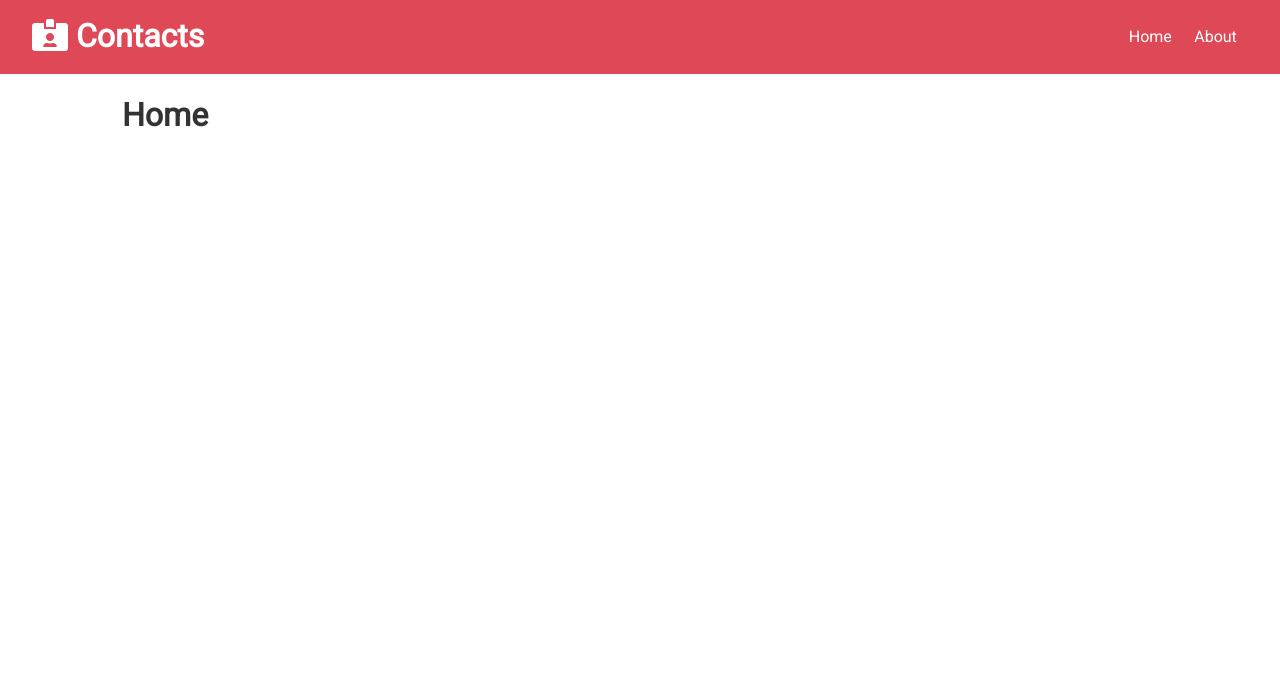
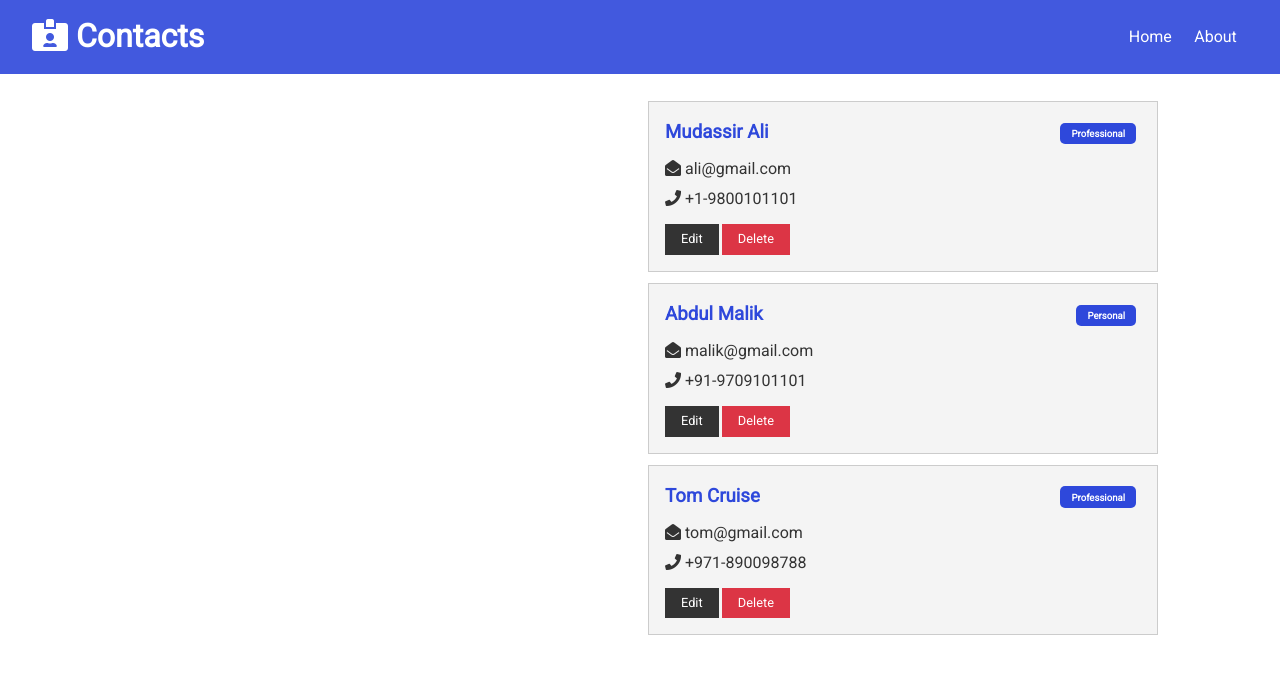
Before and after one commit to alimudassir/contacts, a React (Create React App) app in the folder client/: page / in a window 1280 px wide. Shown: the top 674 px of the page. Built offline with nearby package versions, Linux system fonts and the light colour scheme; the HTML template or start-up script is replaced by a standard one.

Commit message:
Contacts and ContactItem components

```diff
--- a/client/src/App.css
+++ b/client/src/App.css
@@ -2,7 +2,7 @@
 
 /* Global Styles */
 :root {
-  --primary-color: #dc3545;
+  --primary-color: #2e48db;
   --dark-color: #333333;
   --light-color: #f4f4f4;
   --danger-color: #dc3545;
@@ -228,7 +228,7 @@
 
 .badge {
   display: inline-block;
-  font-size: 0.8rem;
+  font-size: 0.6rem;
   padding: 0.2rem 0.7rem;
   text-align: center;
   margin: 0.3rem;
--- /dev/null
+++ b/client/src/components/contacts/ContactItem.js
@@ -0,0 +1,34 @@
+import React, { Fragment } from "react";
+import PropTypes from "prop-types";
+
+const ContactItem = ({ contact }) => {
+  const { id, name, email, phone, type } = contact;
+
+  return (
+    <Fragment>
+      <div className="card bg-light">
+        <h3 className="text-primary text-left">
+          {name} <span style={{float:'right'}} className={"badge badge-primary"}>{type}</span>
+        </h3>
+        <ul className="list">
+          {email && (<li>
+            <i className="fas fa-envelope-open"></i> {email}
+          </li>)}
+          {phone && (<li>
+            <i className="fas fa-phone"></i> {phone}
+          </li>)}
+        </ul>
+        <button className="btn btn-dark btn-sm">Edit</button>
+        <button className="btn btn-danger btn-sm">Delete</button>
+      </div>
+    </Fragment>
+  );
+};
+
+ContactItem.prototypes = {
+  contact : PropTypes.object.isRequired
+}
+
+export default ContactItem;
+
+/*(type === "Professional" ? "badge-success" : "badge-primary")*/
--- /dev/null
+++ b/client/src/components/contacts/Contacts.js
@@ -0,0 +1,32 @@
+import React, {Fragment, useContext } from 'react';
+import ContactItem from './ContactItem';
+import ContactContext from '../../context/contact/contactContext';
+
+
+const Contacts = () => {
+  const contactContext = useContext(ContactContext);
+  const contacts = contactContext.contacts;
+  const firstContact = contacts[0];
+  const secondContact = contacts[1];
+  const thirdContact = contacts[2];
+
+  return (
+    <Fragment>
+      {
+        contacts.map(currentContact => (
+          <ContactItem key={currentContact.id} contact={currentContact} />
+        ))
+      }
+    </Fragment>
+  )
+}
+
+export default Contacts;
+
+/*{contacts.forEach(contact => {
+  <ContactItem key={contact.id} contact={contact} />
+})}
+
+<ContactItem key={firstContact.id} contact={firstContact} />
+      <ContactItem key={secondContact.id} contact={secondContact} />
+      <ContactItem key={thirdContact.id} contact={thirdContact} />*/
--- a/client/src/components/layout/Navbar.js
+++ b/client/src/components/layout/Navbar.js
@@ -4,7 +4,7 @@
 
 const Navbar = ({ title, icon }) => {
   return (
-    <div class="navbar bg-primary">
+    <div className="navbar bg-primary">
       <h1>
         <i className={icon} /> {title}
       </h1>
--- a/client/src/components/pages/Home.js
+++ b/client/src/components/pages/Home.js
@@ -1,11 +1,15 @@
-import React from 'react'
+import React from "react";
+import Contacts from "../contacts/Contacts";
 
 const Home = () => {
   return (
-    <div>
-      <h1>Home</h1>
+    <div className="grid-2">
+      <div>{/* Contact Form*/}</div>
+      <div>
+        <Contacts />
+      </div>
     </div>
-  )
-}
+  );
+};
 
-export default Home
+export default Home;
--- a/client/src/context/contact/ContactState.js
+++ b/client/src/context/contact/ContactState.js
@@ -53,7 +53,7 @@
 
   return (
     <ContactContext.Provider
-      values = {{
+      value = {{
         contacts : state.contacts
       }}>
       { props.children }
```
Also changed, not shown: client/src/App.js (line endings or trailing spaces).
